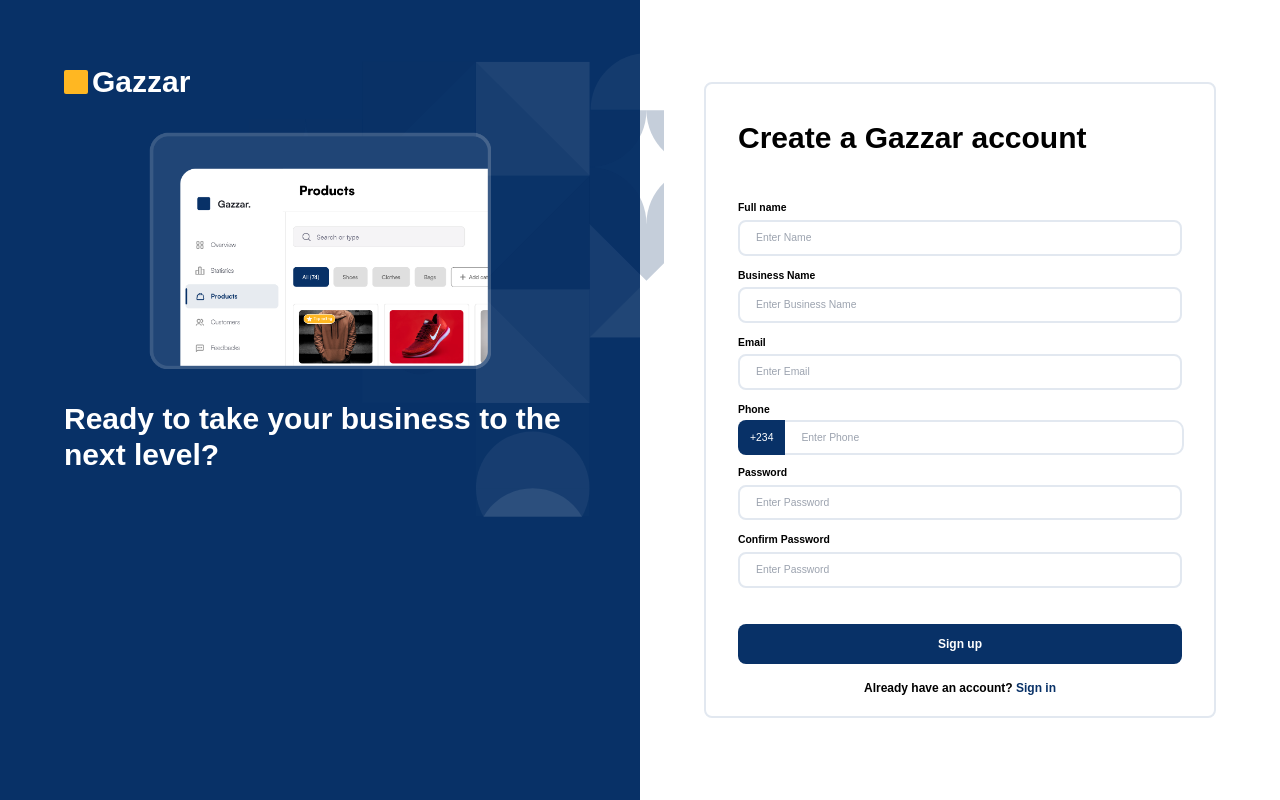
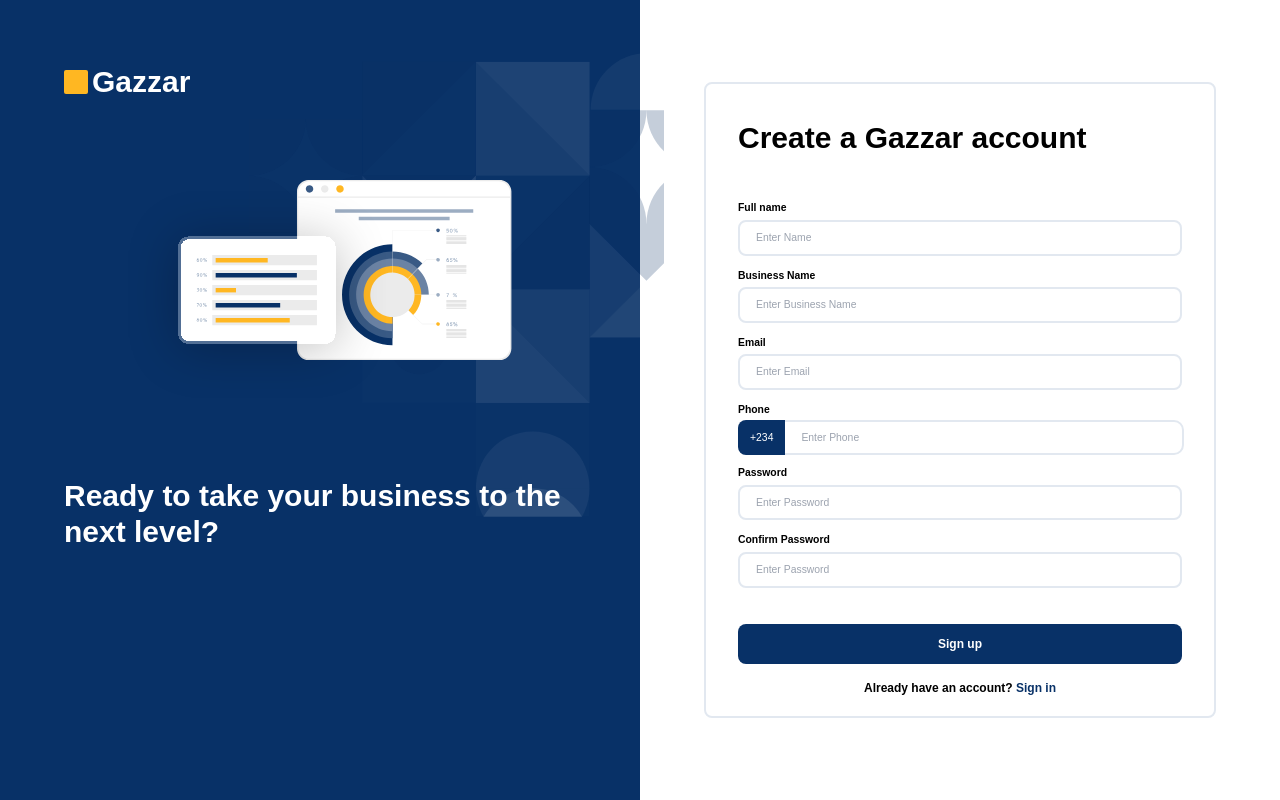
Before and after one commit to Fullstack-Roadmap/Gazzar-Frontend, a React app: page /register in a window 1280 px wide. Built offline with nearby package versions, Linux system fonts and the light colour scheme; the HTML template or start-up script is replaced by a standard one.

Commit message:
Register page img

```diff
--- a/src/routes/Address.jsx
+++ b/src/routes/Address.jsx
@@ -3,6 +3,7 @@ import pattern from "../assets/Pattern.svg";
 import picOne from "../assets/Frame 36166 (1).png";
 import picTwo from "../assets/Store Page (2).png"
 import picThree from "../assets/Group 227 (1).png";
+import registerImg from '../assets/registerPattern.svg'
 
 // Ready to take your business to the next level?
 const Address = ({ id }) => {
@@ -24,7 +25,7 @@ const Address = ({ id }) => {
         {id === "1" && <img className="z-20 w-2/3" src={picOne} />}
         {id === "2" && <img className="z-20 w-2/3" src={picTwo} />}
         {id === "3" && <img className="z-20 w-full" src={picThree} />}
-        {id === "4" && <img className="z-20 w-2/3" src={picOne} />}
+        {id === "4" && <img className="z-20 w-3/4 my-12" src={registerImg} />}
         {id === "5" && <img className="z-20 w-2/3" src={picOne} />}
       </div>
       {id === "1" && (
```
